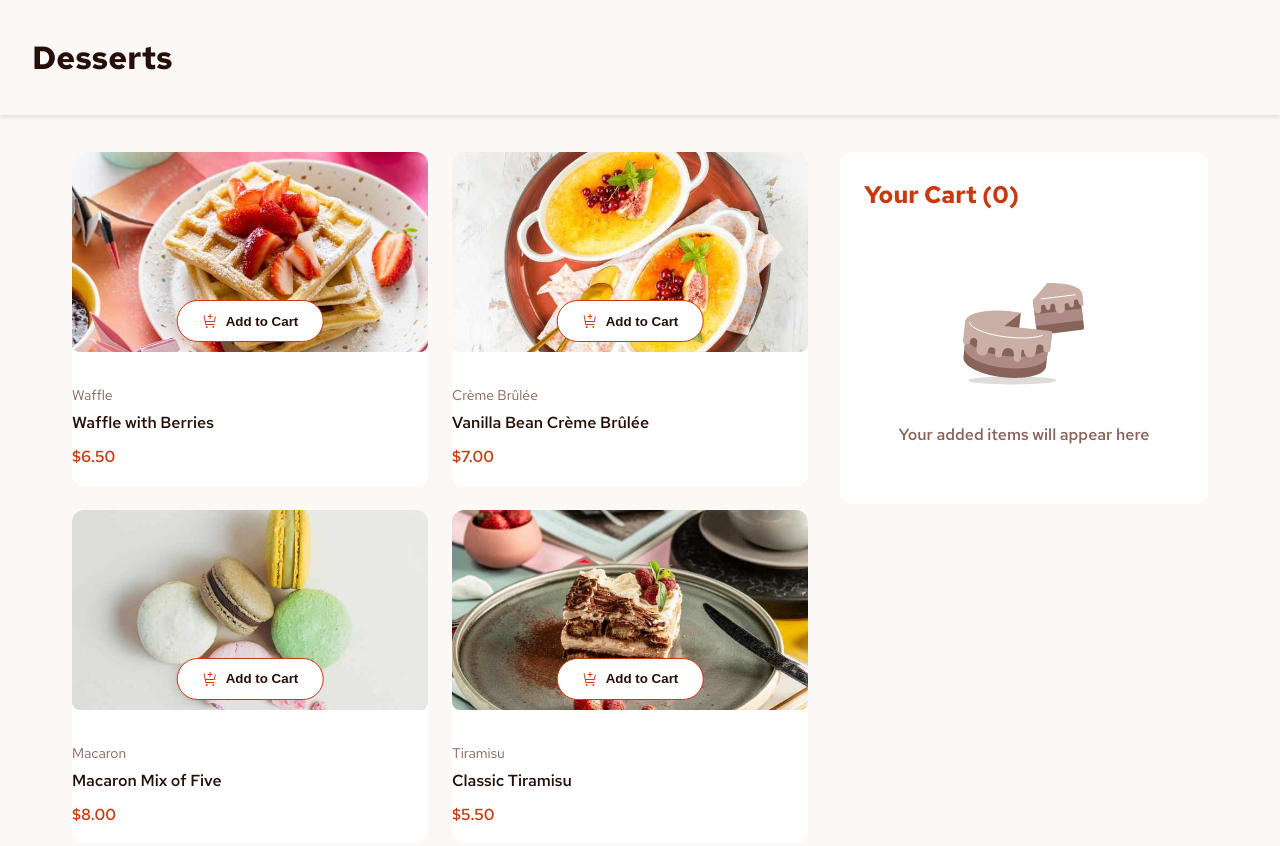
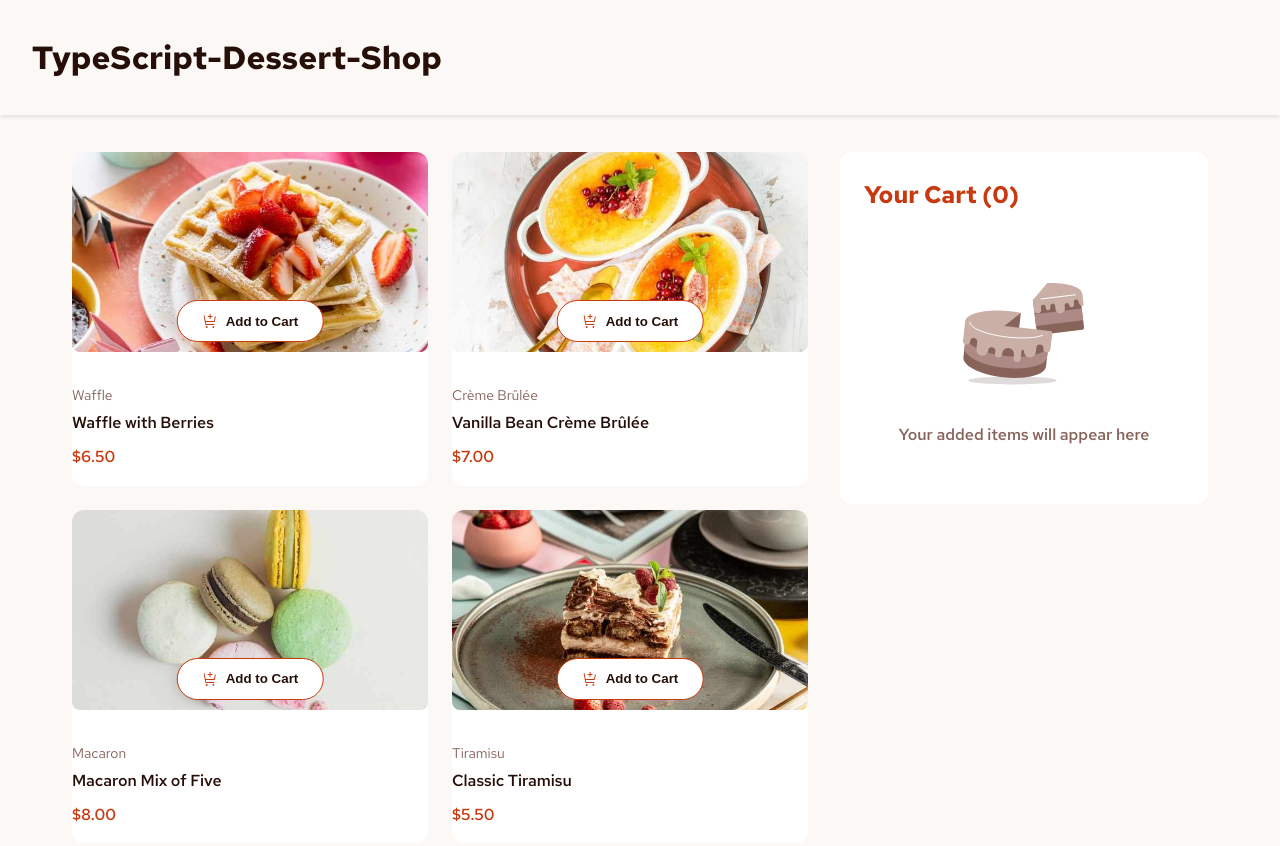
Before and after one commit to Ndaziramiyep/TypeScript-Dessert-Shop, a website: page index.html in a window 1280 px wide. Shown: the top 846 px of the page. Drawn offline with Linux system fonts and the light colour scheme; files whose address does not match are found by name.

Commit message:
updating project header to TypeScript-Dessert-Shop

```diff
--- a/index.html
+++ b/index.html
@@ -10,7 +10,7 @@
 <body>
     <div id="app">
         <header>
-            <h1>Desserts</h1>
+            <h1>TypeScript-Dessert-Shop</h1>
             <div class="cart-icon" id="cart-icon">
                 <img src="./Project asset/assets/images/icon-add-to-cart.svg" alt="Cart">
                 <span class="cart-badge" id="cart-badge">0</span>
```
